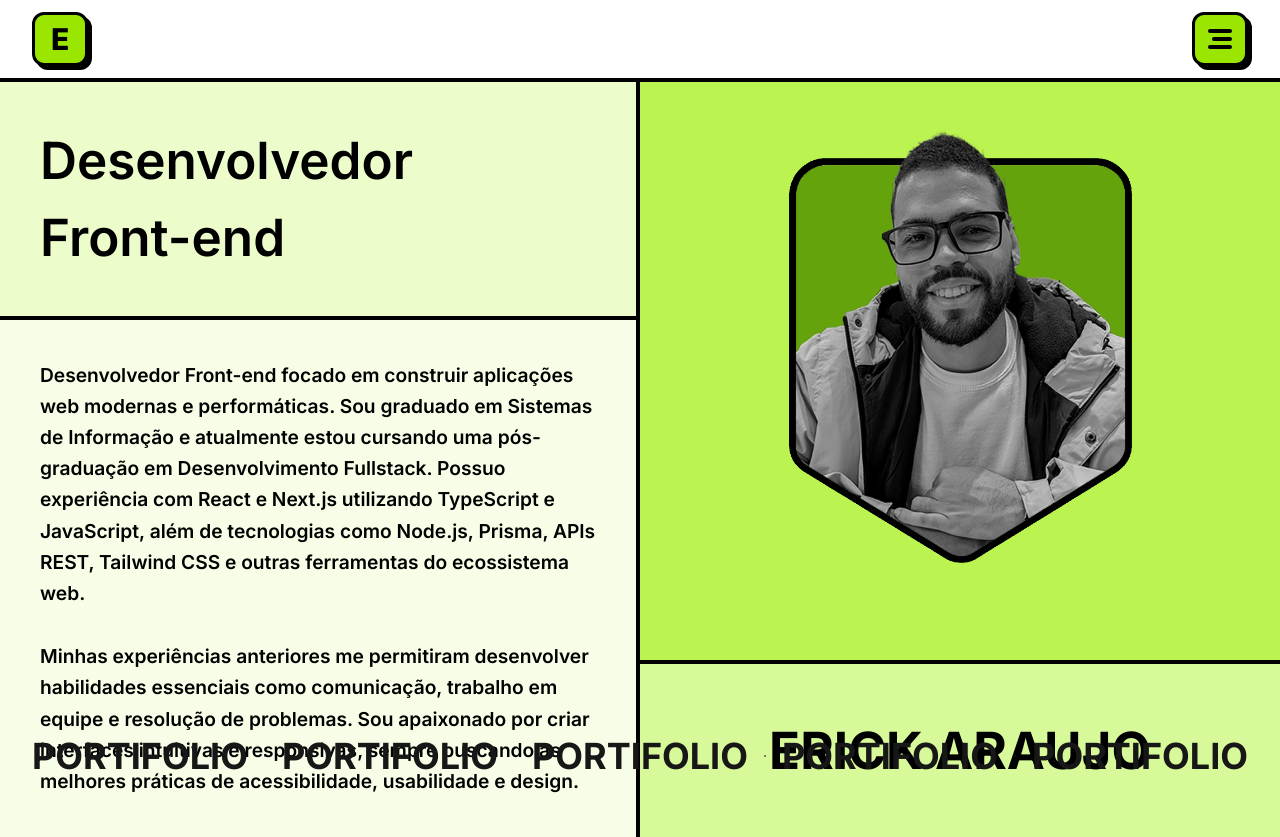
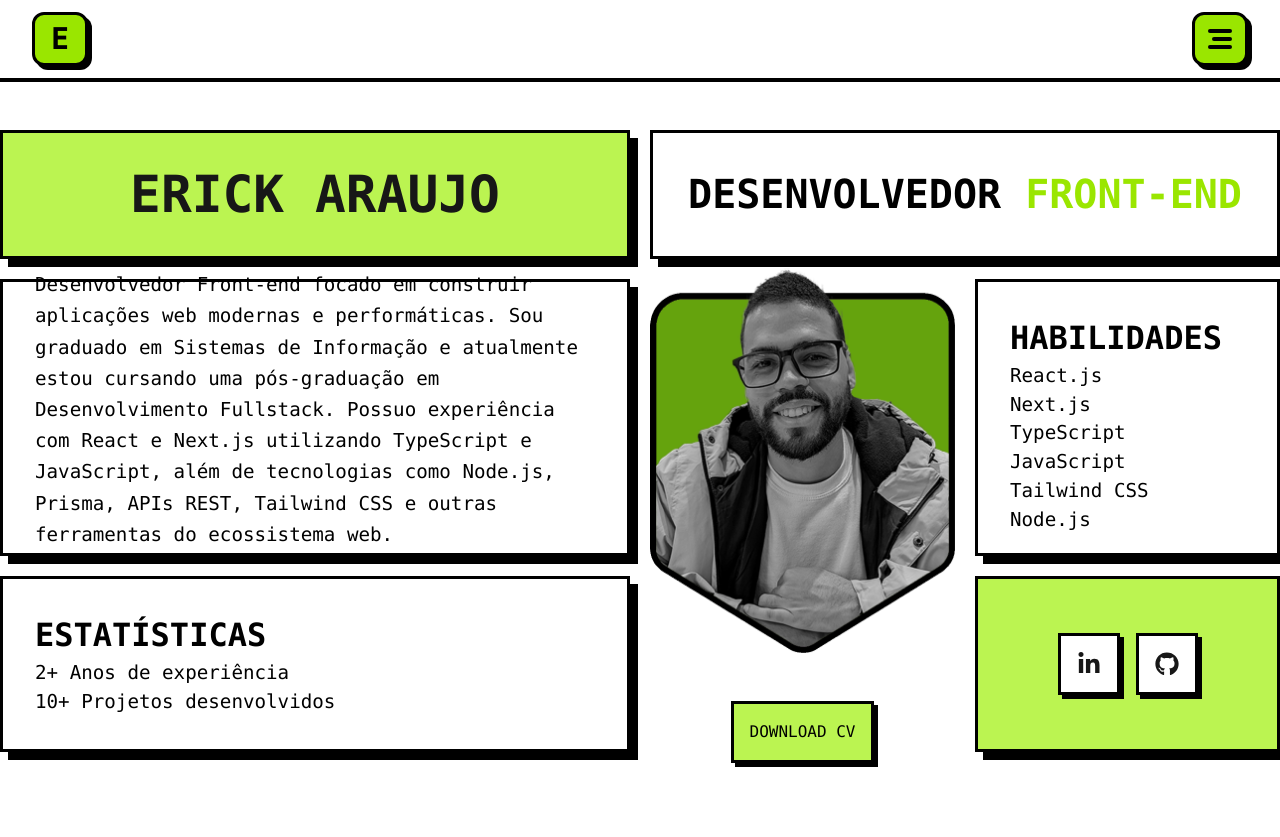
Before and after one commit to araujoerick/portfolio, a Next.js app: page / in a window 1280 px wide. After the commit the page ends 800 px from the top, so only its background shows below. Built offline with nearby package versions, Linux system fonts and the light colour scheme.

Commit message:
✨ feat: add bento grid to Home page

```diff
--- a/src/app/globals.css
+++ b/src/app/globals.css
@@ -19,6 +19,16 @@
   }
 } */
 
+@utility neo-border {
+  @apply border-[3px] border-black;
+}
+@utility neo-shadow {
+  @apply shadow-[8px_8px_0px_rgba(0,0,0)];
+}
+@utility neo-shadow-sm {
+  @apply shadow-[4px_4px_0px_rgba(0,0,0)];
+}
+
 @utility btn-primary {
   @apply rounded-xl border-[3px] border-black bg-lime-400 p-2 font-bold shadow-[4px_4px_0px_rgba(0,0,0)] transition-all duration-300 hover:translate-x-1 hover:translate-y-1 hover:shadow-none;
 }
--- a/src/app/layout.tsx
+++ b/src/app/layout.tsx
@@ -19,7 +19,8 @@ export default function RootLayout({
 }>) {
   return (
     <html lang="en">
-      <body className={`${inter.className} antialiased`}>{children}</body>
+      {/* <body className={`${inter.className} antialiased`}>{children}</body> */}
+      <body className={`font-mono antialiased`}>{children}</body>
     </html>
   );
 }
--- a/src/app/page.tsx
+++ b/src/app/page.tsx
@@ -1,54 +1,53 @@
 import Image from "next/image";
 import Header from "./components/header";
-import { FaLinkedin, FaGithubSquare, FaStar } from "react-icons/fa";
 import Link from "next/link";
+import { FaGithub, FaLinkedinIn } from "react-icons/fa6";
 
 const Home = () => {
   return (
     <>
       <Header />
-      <main className="grid h-[calc(100vh-166px)] w-full grid-cols-2 items-center justify-center bg-lime-300 text-black">
-        <div className="grid h-full grid-rows-[30%,70%] text-black">
-          <div className="flex items-center border-r-4 border-b-4 bg-lime-100 p-10">
-            <h2 className="text-[clamp(2.5rem,4vw,3.75rem)] font-semibold text-black">
-              Desenvolvedor
-              <br />
-              Front-end
+
+      <main className="container mx-auto grid h-[calc(100vh-82px)] w-full grid-cols-4 grid-rows-3 items-center justify-center gap-5 py-12">
+        {/* NAME DIV */}
+        <div className="neo-border neo-shadow col-span-2 flex h-full items-center justify-center bg-lime-300 p-4">
+          <h1 className="text-[clamp(2.5rem,4vw,4.5rem)] font-bold uppercase">
+            Erick Araujo
+          </h1>
+        </div>
+        {/* TITLE DIV */}
+        <div className="neo-border neo-shadow col-span-2 flex h-full items-center justify-center p-4">
+          <h2 className="text-[clamp(1.5rem,4vw,2.5rem)] font-semibold text-nowrap text-black uppercase">
+            Desenvolvedor<span className="text-lime-400"> Front-end</span>
           </h2>
         </div>
 
-          <div className="flex flex-col items-start justify-center border-r-4 bg-lime-50 p-10 xl:gap-4">
-            <p className="mb-4 text-[clamp(1rem,1.5vw,1.25rem)] leading-relaxed font-semibold text-balance">
-              Desenvolvedor Front-end focado em construir aplicações web
-              modernas e performáticas. Sou graduado em Sistemas de Informação e
-              atualmente estou cursando uma pós-graduação em Desenvolvimento
-              Fullstack. Possuo experiência com React e Next.js utilizando
-              TypeScript e JavaScript, além de tecnologias como Node.js, Prisma,
-              APIs REST, Tailwind CSS e outras ferramentas do ecossistema web.
-            </p>
-            <p className="text-[clamp(1rem,1.5vw,1.25rem)] leading-relaxed font-semibold text-balance">
-              Minhas experiências anteriores me permitiram desenvolver
-              habilidades essenciais como comunicação, trabalho em equipe e
-              resolução de problemas. Sou apaixonado por criar interfaces
-              intuitivas e responsivas, sempre buscando as melhores práticas de
-              acessibilidade, usabilidade e design.
+        {/* ABOUT DIV */}
+        <div className="neo-border neo-shadow col-span-2 row-span-2 flex h-full items-center justify-center p-8">
+          <p className="mb-4 text-[clamp(1rem,1.5vw,1.25rem)] leading-relaxed text-balance text-black">
+            Desenvolvedor Front-end focado em construir aplicações web modernas
+            e performáticas. Sou graduado em Sistemas de Informação e atualmente
+            estou cursando uma pós-graduação em Desenvolvimento Fullstack.
+            Possuo experiência com React e Next.js utilizando TypeScript e
+            JavaScript, além de tecnologias como Node.js, Prisma, APIs REST,
+            Tailwind CSS e outras ferramentas do ecossistema web.
           </p>
         </div>
-        </div>
 
-        <div className="grid h-full w-full grid-rows-[70%,30%] gap-8">
-          <div className="flex h-full w-full items-center justify-center">
-            <div className="group relative p-4 pb-8">
+        {/* PROFILE DIV */}
+        <div className="row-span-3 flex h-full items-center justify-center">
+          <div className="flex h-full w-full flex-col items-center justify-center gap-4">
+            <div className="group relative pb-8">
               <Image
                 src="/perfil-base.png"
                 alt="Foto de perfil"
                 width={343}
                 height={439}
-              className="shadow-[30px_40px_0px_rgba(0,0,0,0)] transition-all duration-300 group-hover:drop-shadow-[30px_40px_0px_rgba(0,0,0)]"
+                className=""
                 priority
               />
 
-            <Link
+              {/* <Link
                 href="https://www.linkedin.com/in/araujoerick09/"
                 target="_blank"
                 rel="noopener noreferrer"
@@ -65,31 +64,127 @@ const Home = () => {
               >
                 <FaGithubSquare
                   size={32}
-                className="absolute right-20 bottom-8 cursor-pointer text-lime-300 hover:text-lime-400"
+                  className="absolute right-[74px] bottom-[46px] cursor-pointer text-lime-300 hover:text-lime-400"
                 />
+              </Link>
+              <Link
+                href="/docs/erick-araujo-cv.pdf"
+                target="_blank"
+                rel="noopener noreferrer"
+                download
+              >
+                <RiFileDownloadFill
+                  size={32}
+                  className="absolute right-[122px] bottom-4 cursor-pointer text-lime-300 hover:text-lime-400"
+                />
+              </Link> */}
+            </div>
+
+            <Link
+              href="/docs/erick-araujo-cv.pdf"
+              target="_blank"
+              rel="noopener noreferrer"
+              download
+            >
+              <button className="neo-border neo-shadow-sm bg-lime-300 p-4 text-black uppercase transition-colors duration-300 hover:bg-lime-400">
+                Download CV
+              </button>
             </Link>
           </div>
         </div>
 
-          <div className="flex h-full w-full items-center justify-center border-t-4 bg-lime-200 p-4">
-            <h1 className="text-[clamp(2.5rem,4vw,4.5rem)] font-bold uppercase">
-              Erick Araujo
-            </h1>
+        {/* SKILLS DIV */}
+        <div className="neo-border neo-shadow row-span-2 h-full p-8">
+          <h3 className="text-[clamp(1rem,4vw,2rem)] font-semibold text-black uppercase">
+            Habilidades
+          </h3>
+          <ul>
+            <li>
+              <span className="h-2 w-2"></span>
+              <span className="text-[clamp(1rem,1.5vw,1.25rem)] text-black">
+                React.js
+              </span>
+            </li>
+            <li>
+              <span className="text-[clamp(1rem,1.5vw,1.25rem)] text-black">
+                Next.js
+              </span>
+            </li>
+            <li>
+              <span className="text-[clamp(1rem,1.5vw,1.25rem)] text-black">
+                TypeScript
+              </span>
+            </li>
+            <li>
+              <span className="text-[clamp(1rem,1.5vw,1.25rem)] text-black">
+                JavaScript
+              </span>
+            </li>
+            <li>
+              <span className="text-[clamp(1rem,1.5vw,1.25rem)] text-black">
+                Tailwind CSS
+              </span>
+            </li>
+            <li>
+              <span className="text-[clamp(1rem,1.5vw,1.25rem)] text-black">
+                Node.js
+              </span>
+            </li>
+          </ul>
         </div>
+
+        {/* STATS DIV */}
+        <div className="neo-border neo-shadow col-span-2 h-full p-8">
+          <h3 className="text-[clamp(1rem,4vw,2rem)] font-semibold text-black uppercase">
+            Estatísticas
+          </h3>
+          <ul>
+            <li>
+              <span className="text-[clamp(1rem,1.5vw,1.25rem)] text-black">
+                2+ Anos de experiência
+              </span>
+            </li>
+            <li>
+              <span className="text-[clamp(1rem,1.5vw,1.25rem)] text-black">
+                10+ Projetos desenvolvidos
+              </span>
+            </li>
+          </ul>
+        </div>
+
+        {/* CV DIV */}
+        {/* <div className="neo-border neo-shadow flex h-full items-center justify-center p-8">
+
+        </div> */}
+
+        {/* SOCIAL DIV */}
+        <div className="neo-border neo-shadow h-full bg-lime-300 p-8">
+          <ul className="flex h-full items-center justify-center gap-4">
+            <li>
+              <Link
+                href="https://www.linkedin.com/in/araujoerick09/"
+                target="_blank"
+                rel="noopener noreferrer"
+              >
+                <div className="neo-border neo-shadow-sm bg-white p-4">
+                  <FaLinkedinIn size={24} />
+                </div>
+              </Link>
+            </li>
+            <li>
+              <Link
+                href="https://www.github.com/araujoerick"
+                target="_blank"
+                rel="noopener noreferrer"
+              >
+                <div className="neo-border neo-shadow-sm bg-white p-4">
+                  <FaGithub size={24} />
+                </div>
+              </Link>
+            </li>
+          </ul>
         </div>
       </main>
-
-      <div className="flex h-full max-h-20 w-full items-center justify-center gap-4 overflow-hidden border-t-4 bg-white px-8 py-4 text-4xl font-bold">
-        <span>PORTIFOLIO</span>
-        <FaStar />
-        <span>PORTIFOLIO</span>
-        <FaStar />
-        <span>PORTIFOLIO</span>
-        <FaStar />
-        <span>PORTIFOLIO</span>
-        <FaStar />
-        <span>PORTIFOLIO</span>
-      </div>
     </>
   );
 };
```
Also changed, not shown: 1 other file (tests, documents, lock files or other folders). Lines whose indentation alone changed are shown as unchanged.
